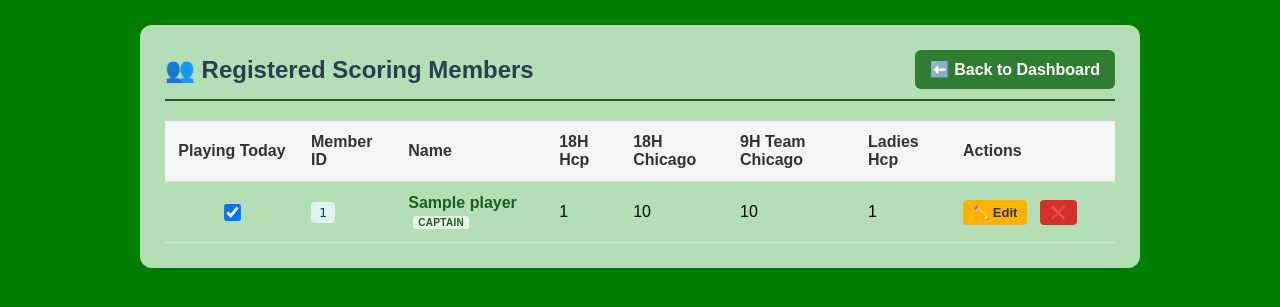
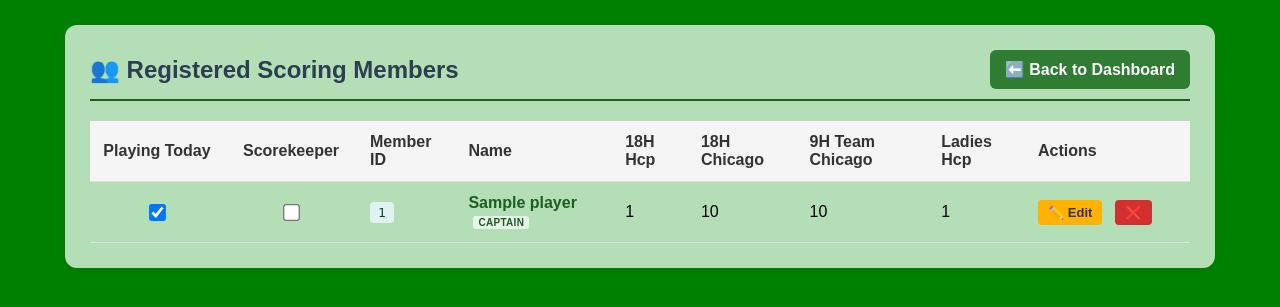
Before and after one commit to abraner/PRGC, a Django app: page /admin-dashboard/all-members/ in a window 1280 px wide. Shown: the top 307 px of the page. Run offline with Django 5.2, Linux system fonts and the light colour scheme; tables that the repository leaves empty hold one stand-in row (values such as "Sample post"); parts of the project's set-up code (start-up, migrations or seed data) failed here and were passed over.

Commit message:
Add a scorekeeper flag so members can be marked and shown when building a squad.
Co-authored-by: Cursor <cursoragent@cursor.com>

```diff
--- a/golf_project/scorecard/models.py
+++ b/golf_project/scorecard/models.py
@@ -17,6 +17,7 @@ class Player(models.Model):
 
     # 🟢 9-HOLE SCRAMBLE TEAM BINDING
     is_captain = models.BooleanField(default=False, verbose_name="Team Captain")
+    scorekeeper = models.BooleanField(default=False, verbose_name="Scorekeeper")
     riding_partner = models.OneToOneField(
         'self', on_delete=models.SET_NULL, null=True, blank=True,
         related_name='cart_mate', verbose_name="Riding Partner (Same Cart)"
--- a/golf_project/scorecard/templates/scorecard/all_members.html
+++ b/golf_project/scorecard/templates/scorecard/all_members.html
@@ -6,7 +6,7 @@
     <title>All Registered Members</title>
     <style>
         body { font-family: Arial, sans-serif; background: #008000; margin: 0; padding: 25px; }
-        .list-container { max-width: 950px; margin: 0 auto; background: #B3DEB6; padding: 25px; border-radius: 12px; box-shadow: 0 4px 10px rgba(0,0,0,0.05); }
+        .list-container { max-width: 1100px; margin: 0 auto; background: #B3DEB6; padding: 25px; border-radius: 12px; box-shadow: 0 4px 10px rgba(0,0,0,0.05); }
         .header-row { display: flex; justify-content: space-between; align-items: center; border-bottom: 2px solid #1b5e20; padding-bottom: 10px; margin-bottom: 20px; }
         table { width: 100%; border-collapse: collapse; margin-top: 10px; }
         th, td { text-align: left; padding: 12px; border-bottom: 1px solid #e0e0e0; vertical-align: middle; }
@@ -35,6 +35,7 @@
         <thead>
             <tr>
                 <th style="text-align: center; width: 110px;">Playing Today</th>
+                <th style="text-align: center; width: 110px;">Scorekeeper</th>
                 <th>Member ID</th>
                 <th>Name</th>
                 <th>18H Hcp</th>
@@ -54,6 +55,15 @@
                                data-player-id="{{ player.id }}"
                                {% if player.is_playing_today %}checked{% endif %}
                                onchange="updatePlayingStatus(this)">
+                    </div>
+                </td>
+                <td style="text-align: center;">
+                    <div class="checkbox-container">
+                        <input type="checkbox"
+                               class="playing-checkbox"
+                               data-player-id="{{ player.id }}"
+                               {% if player.scorekeeper %}checked{% endif %}
+                               onchange="updateScorekeeper(this)">
                     </div>
                 </td>
                 <td><span class="member-id-badge">{{ player.member_id|default:"N/A" }}</span></td>
@@ -88,7 +98,7 @@
             </tr>
             {% empty %}
             <tr>
-                <td colspan="7" style="text-align: center; color: #757575; padding: 30px;">No registered members found.</td>
+                <td colspan="8" style="text-align: center; color: #757575; padding: 30px;">No registered members found.</td>
             </tr>
             {% endfor %}
         </tbody>
@@ -158,8 +168,34 @@ function updatePlayingStatus(checkbox) {
     });
 }
 
+function updateScorekeeper(checkbox) {
+    const playerId = checkbox.getAttribute('data-player-id');
+    const isChecked = checkbox.checked;
 
-
+    fetch("{% url 'scorecard:toggle_scorekeeper_ajax' %}", {
+        method: "POST",
+        headers: {
+            "Content-Type": "application/json",
+            "X-CSRFToken": "{{ csrf_token }}"
+        },
+        body: JSON.stringify({
+            player_id: playerId,
+            scorekeeper: isChecked
+        })
+    })
+    .then(response => response.json())
+    .then(data => {
+        if (data.status !== 'success') {
+            alert('Could not update scorekeeper. Please retry.');
+            checkbox.checked = !isChecked;
+        }
+    })
+    .catch(error => {
+        console.error('Error updating scorekeeper:', error);
+        alert('Server connectivity issue encountered.');
+        checkbox.checked = !isChecked;
+    });
+}
 
 </script>
 
--- a/golf_project/scorecard/templates/scorecard/edit_player.html
+++ b/golf_project/scorecard/templates/scorecard/edit_player.html
@@ -25,6 +25,7 @@
         .form-group { margin-bottom: 20px; }
         .form-group label { display: block; font-weight: 600; margin-bottom: 6px; color: #334155; font-size: 0.9rem; }
         .form-group input { width: 100%; padding: 10px; border: 1px solid #cbd5e1; border-radius: 6px; box-sizing: border-box; font-size: 1rem; color: #0f172a; }
+        .form-group input[type="checkbox"] { width: auto; padding: 0; transform: scale(1.3); }
         .form-group input:focus { outline: none; border-color: #1565c0; box-shadow: 0 0 0 3px rgba(21, 101, 192, 0.15); }
         .error-text { color: #dc2626; font-size: 0.85rem; margin-top: 4px; }
         .actions-wrapper { margin-top: 30px; display: flex; align-items: center; gap: 15px; }
--- a/golf_project/scorecard/urls.py
+++ b/golf_project/scorecard/urls.py
@@ -30,6 +30,7 @@ urlpatterns = [
     path('admin-dashboard/all-members/', views.view_all_members, name='all_members'),
     # Ensure name match is explicit
     path('admin-dashboard/toggle-playing/', views.toggle_playing_status_ajax, name='toggle_playing_ajax'),
+    path('admin-dashboard/toggle-scorekeeper/', views.toggle_scorekeeper_ajax, name='toggle_scorekeeper_ajax'),
     path('admin-dashboard/delete-player/<int:player_id>/', views.delete_player_action, name='delete_player'),
     path('admin-dashboard/edit-player/<int:player_id>/', views.edit_player_view, name='edit_player'),
     path('admin-dashboard/manual-squad/', views.manual_squad_create_view, name='manual_squad'),
--- a/golf_project/scorecard/views.py
+++ b/golf_project/scorecard/views.py
@@ -944,6 +944,21 @@ def toggle_playing_status_ajax(request):
             player.save(update_fields=['is_playing_today'])
 
             return JsonResponse({'status': 'success', 'is_playing_today': player.is_playing_today})
+        except Exception as e:
+            return JsonResponse({'status': 'failed', 'error': str(e)}, status=400)
+
+    return JsonResponse({'status': 'failed', 'message': 'Invalid method'}, status=400)
+
+
+@csrf_exempt
+def toggle_scorekeeper_ajax(request):
+    if request.method == 'POST':
+        try:
+            data = json.loads(request.body.decode('utf-8'))
+            player = get_object_or_404(Player, id=data.get('player_id'))
+            player.scorekeeper = bool(data.get('scorekeeper'))
+            player.save(update_fields=['scorekeeper'])
+            return JsonResponse({'status': 'success', 'scorekeeper': player.scorekeeper})
         except Exception as e:
             return JsonResponse({'status': 'failed', 'error': str(e)}, status=400)
 
```
Also changed, not shown: golf_project/scorecard/forms.py (+11 -0 lines), golf_project/scorecard/tests.py (+35 -0 lines), golf_project/scorecard/migrations/0010_player_scorekeeper.py (added).
